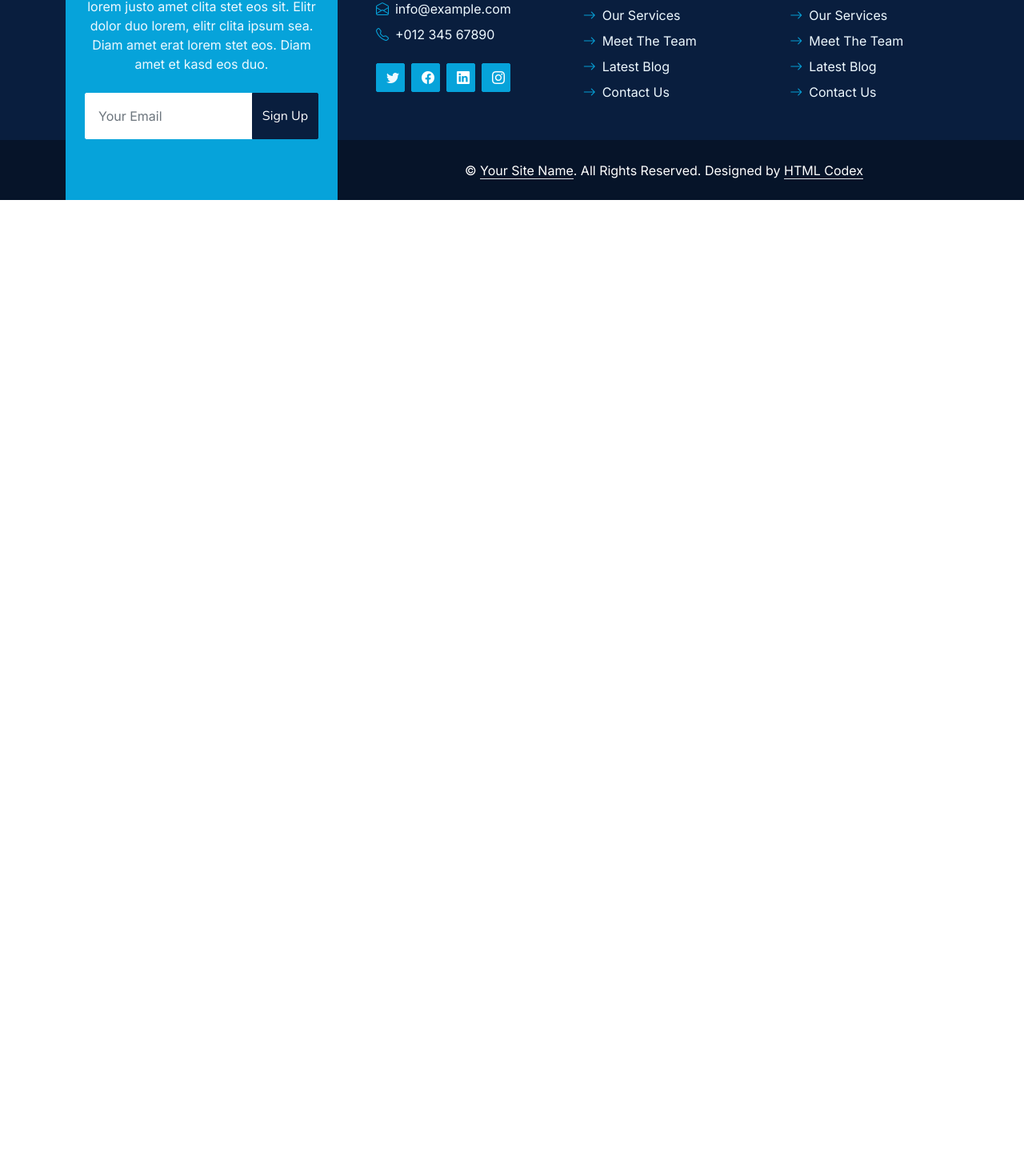
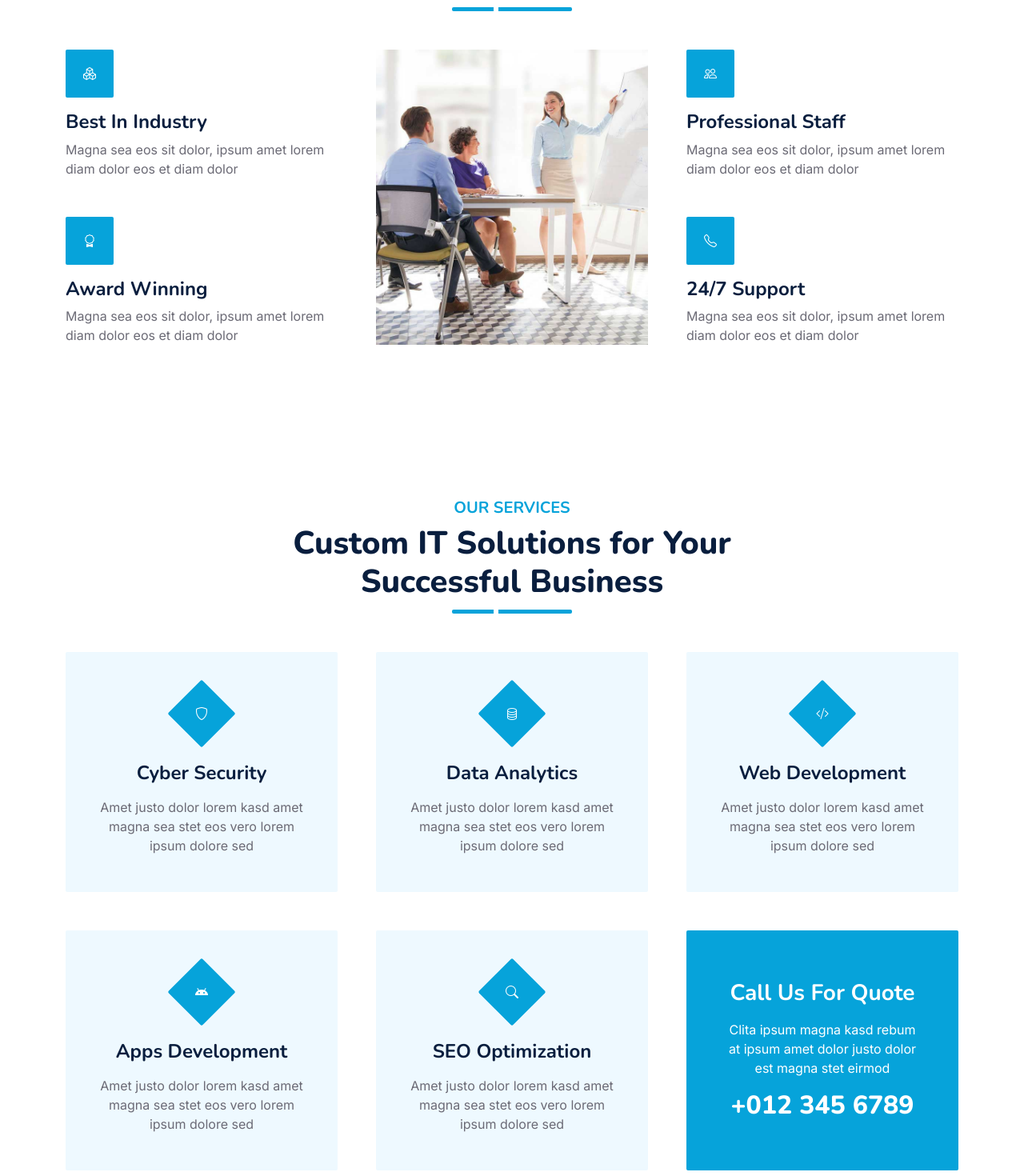
Before and after one commit to AINSoftwareSolution/AIN, a Next.js app: page / in a window 1280 px wide. Shown: the part 1104-2574 px from the top of the page at 80% size. Before the commit the page ends 1354 px from the top, so only its background shows below. Built offline with nearby package versions, Linux system fonts and the light colour scheme.

Commit message:
add section

```diff
--- a/src/app/Utilis/img/index.ts
+++ b/src/app/Utilis/img/index.ts
@@ -1,5 +1,7 @@
 import AboutImg from "./about.jpg";
+import FeatureImg from "./feature.jpg"
 
-export { AboutImg
+export { AboutImg,
+        FeatureImg
 
  };
--- a/src/app/page.tsx
+++ b/src/app/page.tsx
@@ -1,11 +1,194 @@
+
+import Image from "next/image";
 import { AboutUs } from "./container";
-
+import  FeatureImg from "./Utilis/img/feature.jpg";
 
 const Home = () => {
   return (
     <div>
       <AboutUs />
+
+      <div className="container-fluid py-5 wow fadeInUp" data-wow-delay="0.1s">
+        <div className="container py-5">
+          <div
+            className="section-title text-center position-relative pb-3 mb-5 mx-auto"
+            style={{ maxWidth: "600px" }}
+          >
+            <h5 className="fw-bold text-primary text-uppercase">
+              Why Choose Us
+            </h5>
+            <h1 className="mb-0">
+              We Are Here to Grow Your Business Exponentially
+            </h1>
+          </div>
+          <div className="row g-5">
+            <div className="col-lg-4">
+              <div className="row g-5">
+                <div className="col-12 wow zoomIn" data-wow-delay="0.2s">
+                  <div
+                    className="bg-primary rounded d-flex align-items-center justify-content-center mb-3"
+                    style={{ width: "60px", height: "60px" }}
+                  >
+                    <i className="bi bi-boxes text-white"></i>
+                  </div>
+                  <h4>Best In Industry</h4>
+                  <p className="mb-0">
+                    Magna sea eos sit dolor, ipsum amet lorem diam dolor eos et
+                    diam dolor
+                  </p>
+                </div>
+                <div className="col-12 wow zoomIn" data-wow-delay="0.6s">
+                  <div
+                    className="bg-primary rounded d-flex align-items-center justify-content-center mb-3"
+                    style={{ width: "60px", height: "60px" }}
+                  >
+                   <i className="bi bi-award text-white"></i>
+                  </div>
+                  <h4>Award Winning</h4>
+                  <p className="mb-0">
+                    Magna sea eos sit dolor, ipsum amet lorem diam dolor eos et
+                    diam dolor
+                  </p>
+                </div>
+              </div>
+            </div>
+            <div
+              className="col-lg-4  wow zoomIn"
+              data-wow-delay="0.9s"
+              style={{ minHeight: "350px" }}
+            >
+              <div className="position-relative h-100">
+                <div
+                  className="position-absolute w-100 h-100 rounded wow zoomIn"
+                  data-wow-delay="0.9s"
+                >
+                  <Image
+                    src={FeatureImg}
+                    alt="Why-choose-us"
+                    className="w-100 h-100"
+                    style={{ objectFit: "cover" }}
+                  />
+                </div>
+              </div>
+            </div>
+            <div className="col-lg-4">
+              <div className="row g-5">
+                <div className="col-12 wow zoomIn" data-wow-delay="0.4s">
+                  <div
+                    className="bg-primary rounded d-flex align-items-center justify-content-center mb-3"
+                    style={{ width: "60px", height: "60px" }}
+                  >
+                    <i className="bi bi-people text-white"></i>
+                  </div>
+                  <h4>Professional Staff</h4>
+                  <p className="mb-0">
+                    Magna sea eos sit dolor, ipsum amet lorem diam dolor eos et
+                    diam dolor
+                  </p>
+                </div>
+                <div className="col-12 wow zoomIn" data-wow-delay="0.8s">
+                  <div
+                    className="bg-primary rounded d-flex align-items-center justify-content-center mb-3"
+                    style={{ width: "60px", height: "60px" }}
+                  >
+                    <i className="bi bi-telephone text-white"></i>
+                  </div>
+                  <h4>24/7 Support</h4>
+                  <p className="mb-0">
+                    Magna sea eos sit dolor, ipsum amet lorem diam dolor eos et
+                    diam dolor
+                  </p>
+                </div>
+              </div>
+            </div>
+          </div>
+        </div>
+      </div>
+
+
+{ /* Service End */}
+<div className="container-fluid py-5 wow fadeInUp" data-wow-delay="0.1s">
+    <div className="container py-5">
+        <div className="section-title text-center position-relative pb-3 mb-5 mx-auto" style={{maxWidth: "600px"}}>
+            <h5 className="fw-bold text-primary text-uppercase">Our Services</h5>
+            <h1 className="mb-0">Custom IT Solutions for Your Successful Business</h1>
+        </div>
+        <div className="row g-5">
+            <div className="col-lg-4 col-md-6 wow zoomIn" data-wow-delay="0.3s">
+                <div className="service-item bg-light rounded d-flex flex-column align-items-center justify-content-center text-center">
+                    <div className="service-icon">
+                    <i className="bi bi-shield text-white"></i>
+                    </div>
+                    <h4 className="mb-3">Cyber Security</h4>
+                    <p className="m-0">Amet justo dolor lorem kasd amet magna sea stet eos vero lorem ipsum dolore sed</p>
+                    <a className="btn btn-lg btn-primary rounded" href="">
+                        <i className="bi bi-arrow-right"></i>
+                    </a>
+                </div>
+            </div>
+            <div className="col-lg-4 col-md-6 wow zoomIn" data-wow-delay="0.6s">
+                <div className="service-item bg-light rounded d-flex flex-column align-items-center justify-content-center text-center">
+                    <div className="service-icon">
+                    <i className="bi bi-database text-white"></i>
+                    </div>
+                    <h4 className="mb-3">Data Analytics</h4>
+                    <p className="m-0">Amet justo dolor lorem kasd amet magna sea stet eos vero lorem ipsum dolore sed</p>
+                    <a className="btn btn-lg btn-primary rounded" href="">
+                        <i className="bi bi-arrow-right"></i>
+                    </a>
+                </div>
+            </div>
+            <div className="col-lg-4 col-md-6 wow zoomIn" data-wow-delay="0.9s">
+                <div className="service-item bg-light rounded d-flex flex-column align-items-center justify-content-center text-center">
+                    <div className="service-icon">
+                    <i className="bi bi-code-slash text-white"></i>
+                    </div>
+                    <h4 className="mb-3">Web Development</h4>
+                    <p className="m-0">Amet justo dolor lorem kasd amet magna sea stet eos vero lorem ipsum dolore sed</p>
+                    <a className="btn btn-lg btn-primary rounded" href="">
+                        <i className="bi bi-arrow-right"></i>
+                    </a>
+                </div>
+            </div>
+            <div className="col-lg-4 col-md-6 wow zoomIn" data-wow-delay="0.3s">
+                <div className="service-item bg-light rounded d-flex flex-column align-items-center justify-content-center text-center">
+                    <div className="service-icon">
+                        <i className="bi bi-android text-white"></i>
+                    </div>
+                    <h4 className="mb-3">Apps Development</h4>
+                    <p className="m-0">Amet justo dolor lorem kasd amet magna sea stet eos vero lorem ipsum dolore sed</p>
+                    <a className="btn btn-lg btn-primary rounded" href="">
+                        <i className="bi bi-arrow-right"></i>
+                    </a>
+                </div>
+            </div>
+            <div className="col-lg-4 col-md-6 wow zoomIn" data-wow-delay="0.6s">
+                <div className="service-item bg-light rounded d-flex flex-column align-items-center justify-content-center text-center">
+                    <div className="service-icon">
+                        <i className="bi bi-search text-white"></i>
+                    </div>
+                    <h4 className="mb-3">SEO Optimization</h4>
+                    <p className="m-0">Amet justo dolor lorem kasd amet magna sea stet eos vero lorem ipsum dolore sed</p>
+                    <a className="btn btn-lg btn-primary rounded" href="">
+                        <i className="bi bi-arrow-right"></i>
+                    </a>
+                </div>
+            </div>
+            <div className="col-lg-4 col-md-6 wow zoomIn" data-wow-delay="0.9s">
+                <div className="position-relative bg-primary rounded h-100 d-flex flex-column align-items-center justify-content-center text-center p-5">
+                    <h3 className="text-white mb-3">Call Us For Quote</h3>
+                    <p className="text-white mb-3">Clita ipsum magna kasd rebum at ipsum amet dolor justo dolor est magna stet eirmod</p>
+                    <h2 className="text-white mb-0">+012 345 6789</h2>
+                </div>
+            </div>
+        </div>
     </div>
+</div>
+
+</div>
+
+
+
   );
-}
-export default Home
+};
+export default Home;
```
Also changed, not shown: src/app/container/aboutus.tsx (+37 -15 lines).
